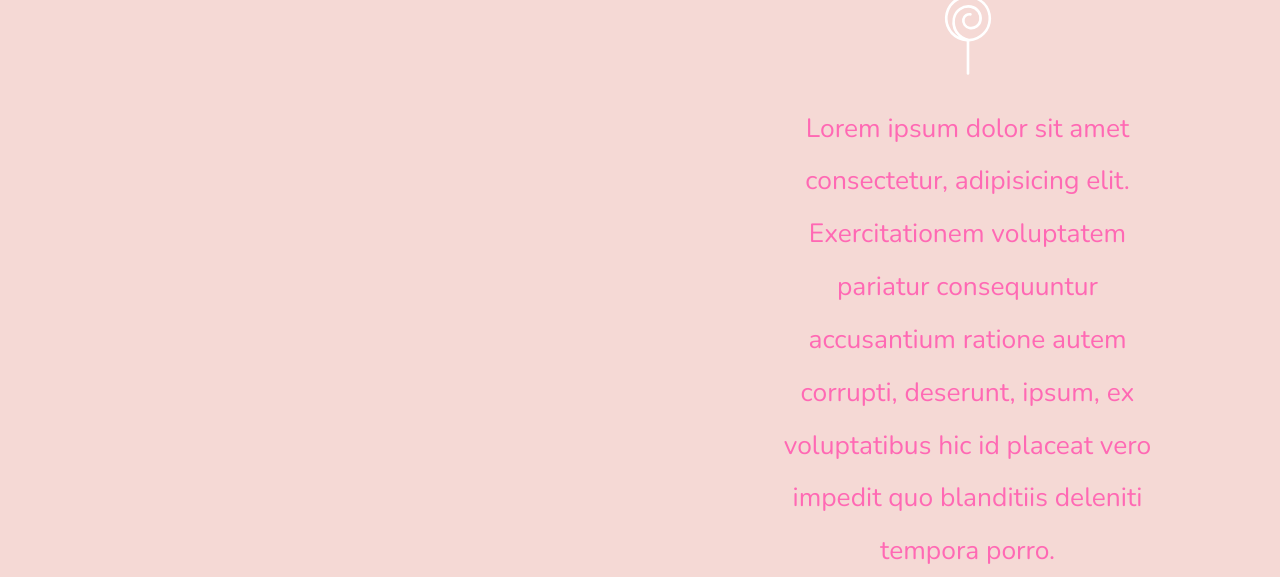
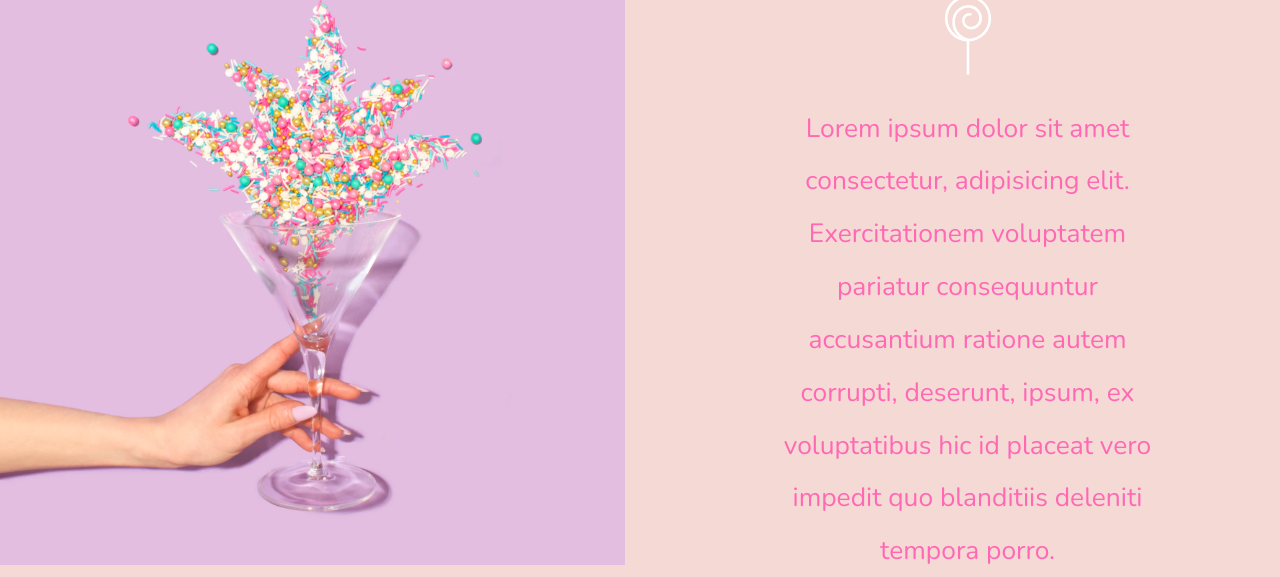
Before and after one commit to Megahedron69/candymuseum, a plain HTML site: page index.html in a window 1280 px wide. Shown: the part 2290-2867 px from the top of the page. Drawn offline with nearby package versions, Linux system fonts and the light colour scheme.

Commit message:
Update index.html

```diff
--- a/index.html
+++ b/index.html
@@ -99,7 +99,7 @@
     <section class="container-fluid px-0 man">
       <div class="row align-items-center content">
         <div class="col-md-6 order-2 order-md-1">
-      <img src="/html files/html css bootstrap project/MUSEUM OF CANDY/Starter/imgs/sprinkles.png" alt="" class="img-fluid">
+      <img src="imgs/sprinkles.png" alt="" class="img-fluid">
     </div>
     <div class="col-md-6 text-center order-1 order-md-2">
       <div class="align-content-center justify-content-center">
```
